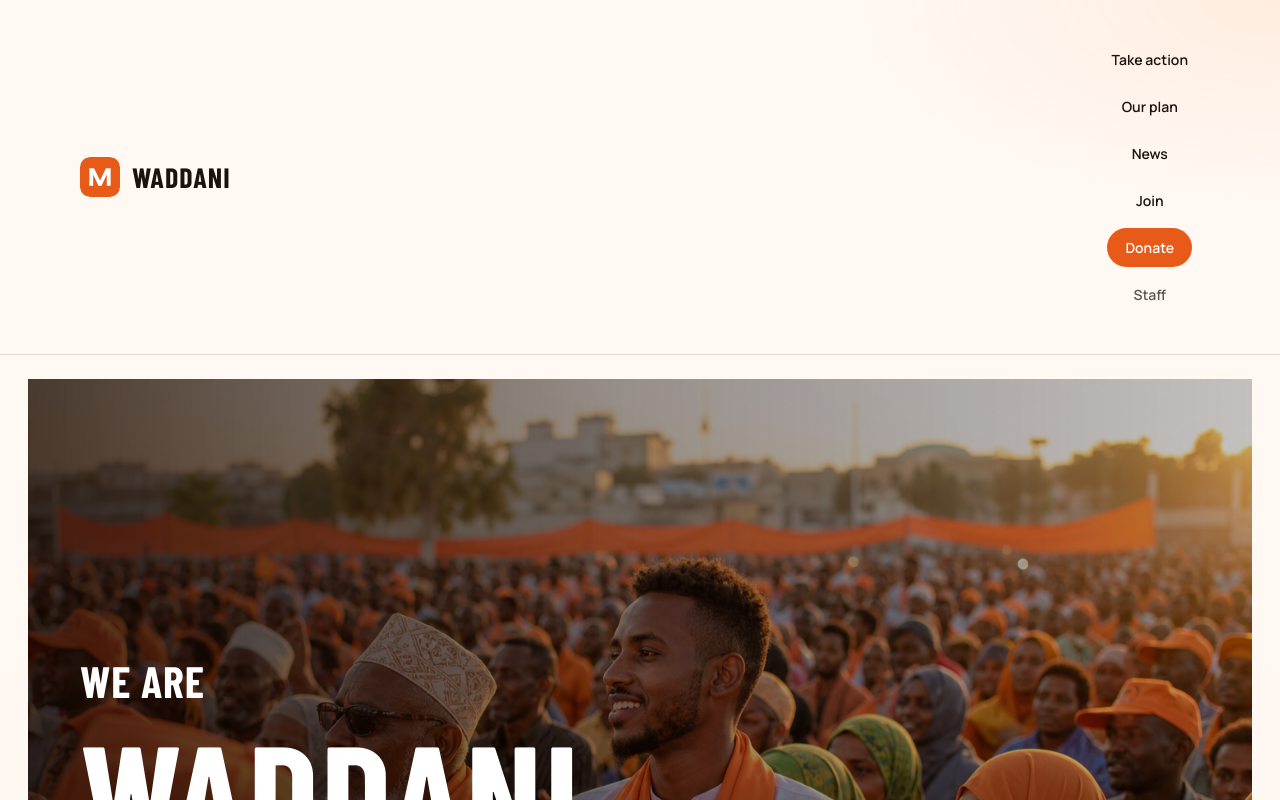
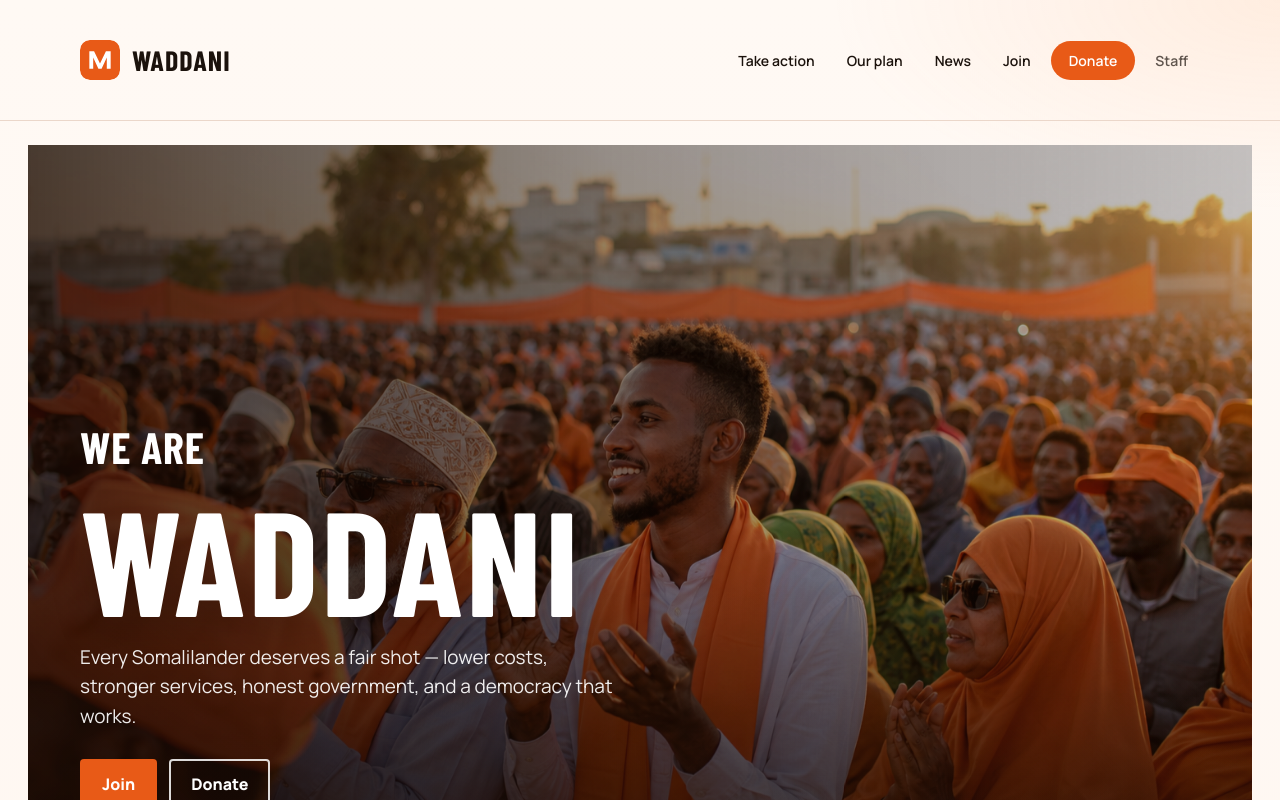
Before and after one commit to aminhaji2026/One-Wadani-, a React (Vite) app in the folder apps/web/: page / in a window 1280 px wide. Shown: the top 800 px of the page. Built offline with nearby package versions, Linux system fonts and the light colour scheme; no server answers; a web font is replaced by a local one.

Commit message:
Fix desktop nav stacking from shared nav CSS rule
Scope column flex to aside nav and force row layout on the
public site header so Join/Donate stay in the first viewport.

Co-authored-by: aminhaji2026 <aminhaji2026@users.noreply.github.com>

```diff
--- a/apps/web/src/styles.css
+++ b/apps/web/src/styles.css
@@ -112,6 +112,7 @@ select {
 
 .siteNav nav {
   display: flex;
+  flex-direction: row;
   align-items: center;
   gap: 8px;
 }
@@ -861,7 +862,7 @@ aside {
   font-family: var(--font-display);
 }
 
-nav {
+aside nav {
   display: flex;
   flex-direction: column;
   gap: 4px;
```
